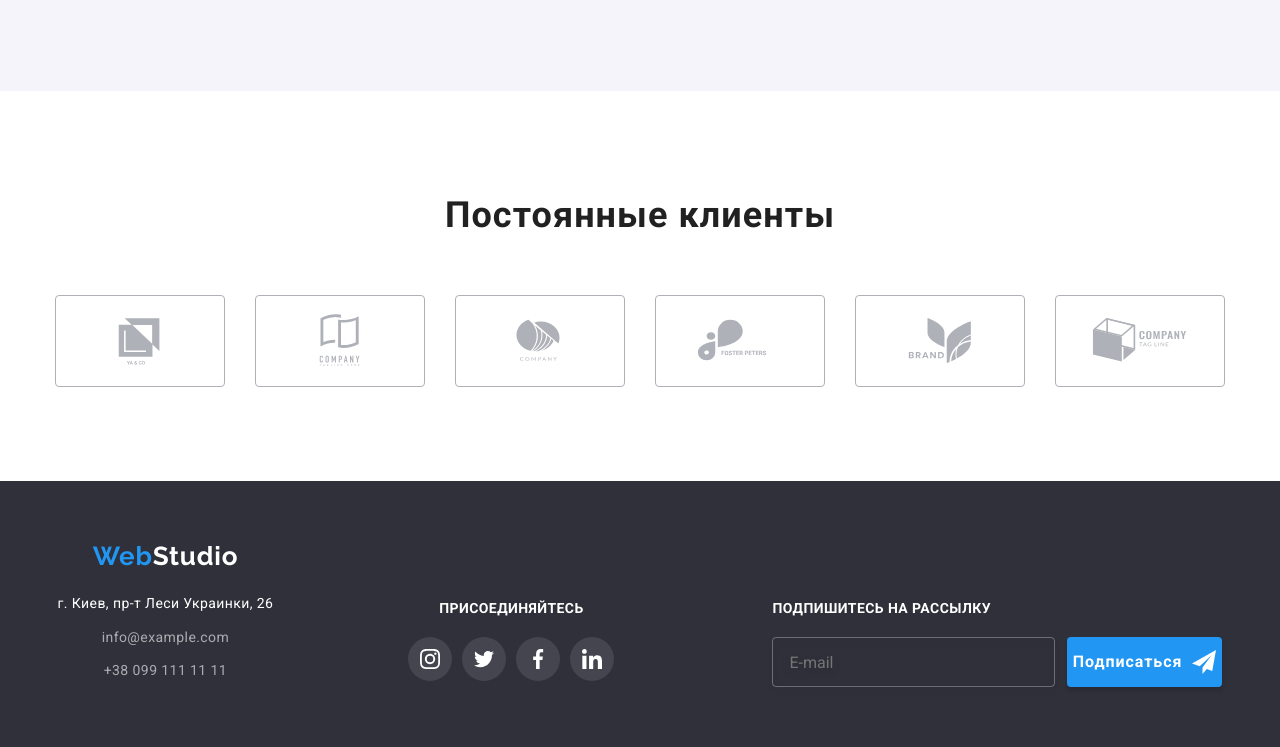
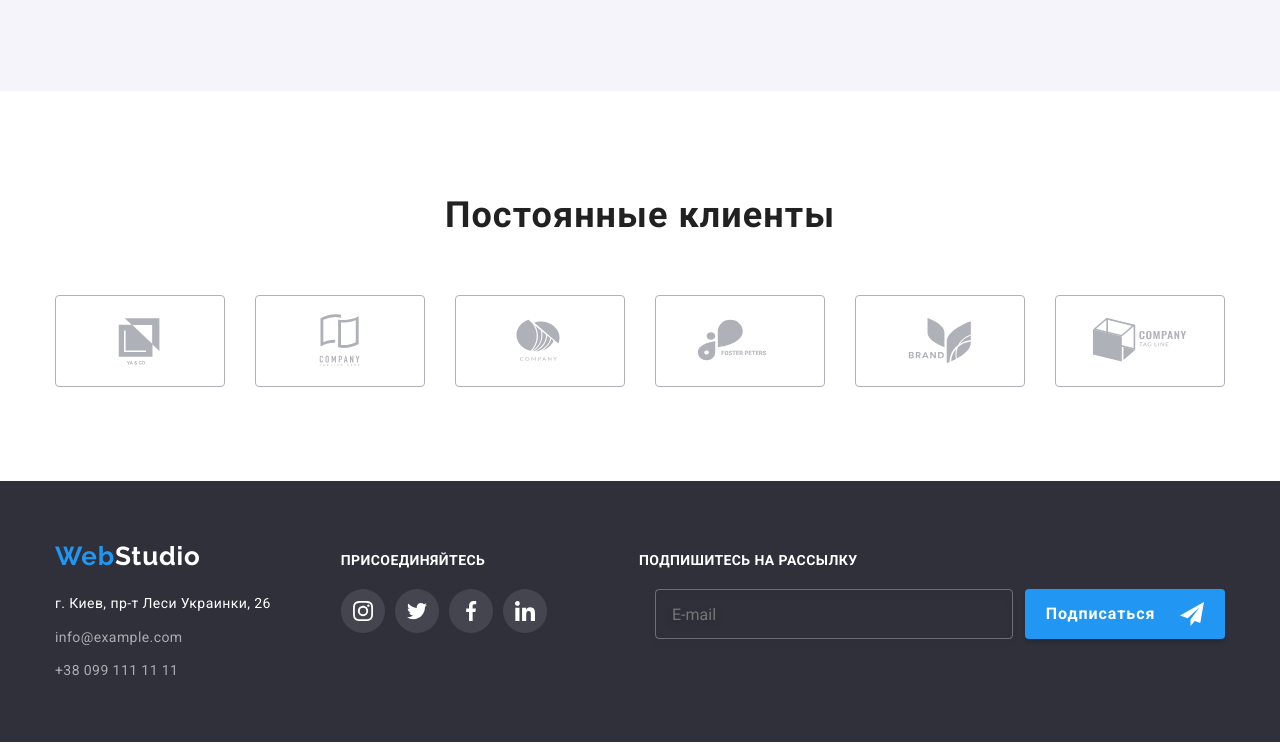
Before and after one commit to OlenaBoiko17/goit-markup-hw-08, a plain HTML site: page index.html in a window 1280 px wide. Shown: the part 1536-2283 px from the top of the page. Drawn offline with nearby package versions, Linux system fonts and the light colour scheme.

Commit message:
футер

```diff
--- a/sass/components/_logo.scss
+++ b/sass/components/_logo.scss
@@ -31,6 +31,9 @@
         display: flex;
         justify-content: center;
     }
+    @include desktop {
+        display: inline-flex;
+    }
 }
 
 .footer_logo {
--- a/sass/layout/_footer.scss
+++ b/sass/layout/_footer.scss
@@ -12,10 +12,9 @@
     letter-spacing: 0.03em;
     color: #FFFFFF;
     font-style: normal;
-    text-align: center;
     margin-top: 20px;
     margin-bottom: 9px;
-    @include mobile {
+    @media screen and (max-width:1199px) {
         text-align: center;
     }
 }
@@ -29,15 +28,16 @@
     letter-spacing: 0.03em;
     color: rgba(255, 255, 255, 0.6);
     font-style: normal;
-    text-align: center;
+
     margin-bottom: 9px;
     transition: color 250ms cubic-bezier(0.4, 0, 0.2, 1);
     &:hover, &:focus {
     color:  var(--accent-color);
 }
-    @include mobile {
+    @media screen and (max-width:1199px) {
     text-align: center;
 }
+
 }
 
 
@@ -49,42 +49,48 @@
     letter-spacing: 0.03em;
     color: rgba(255, 255, 255, 0.6);
     font-style: normal;
-    text-align: center;
+
     transition: color 250ms cubic-bezier(0.4, 0, 0.2, 1);
     &:hover, &:focus {
     color:  var(--accent-color);
 }
-    @include mobile {
+    @media screen and (max-width:1199px) {
     text-align: center;
 }
 }
 
 
 .footer__container {
-    // display: flex;
-    // align-items: baseline;
+    display: flex;
+
+    @media screen and (max-width:1199px) {
+        flex-wrap: wrap;
+        justify-content: center;
         gap: 60px;
-    // flex-direction: column;
-    // align-items: center;
-    @include tablet {
-       display: flex;
-       flex-wrap: wrap;
-      justify-content:space-around
+
+    }
+
+    @media screen and (min-width: 768px) and (max-width:1199px) {
+        column-gap: 165px;
 
     }
 
     @include desktop {
-        display: flex;
-        flex-wrap: nowrap;
+        align-items: baseline;
     }
+
 
 
 }
 
 .footer__footer-wrapper {
-    margin-top: 60px;
+
    @include desktop {
     margin-left: 70px;
+   }
+
+   @media screen and (max-width:1199px) {
+    text-align: center;
    }
 
 
@@ -97,13 +103,10 @@
     letter-spacing: 0.03em;
     text-transform: uppercase;
     color: #FFFFFF;
-    display: flex;
-    justify-content: center;
+
     margin-bottom: 20px;
 
-    @include mobile {
-        justify-content: center;
-    }
+
 
 }
 
@@ -140,12 +143,11 @@
 
 
 .footer__footer-wrap {
-    margin-top: 60px;
-    @include tablet {
-        width: 450px;
+    @include desktop {
+        margin-left: auto;
     }
-    @include desktop {
-        margin-left: 93px;
+    @media screen and (max-width:1199px) {
+        text-align: center;
     }
 }
 
@@ -154,20 +156,19 @@
     font-size: 14px;
     line-height: 1.14;
     letter-spacing: 0.03em;
-    text-align: center;
+
     text-transform: uppercase;
     color: #FFFFFF;
-    // display: flex;
-    // justify-content: flex-start;
+
     margin-bottom: 20px;
     @include desktop {
-        display: flex;
-        justify-content: flex-start;
+
     }
+
 }
 
 .footer-form {
-    // display: flex;
+
     @include desktop {
         display: flex;
     }
@@ -175,29 +176,54 @@
 
 .footer-form__input {
 
-    width: 100%;
+//     width: 100%;
+//     height: 50px;
+//     border: 1px solid rgba(255, 255, 255, 0.3);
+//     filter: drop-shadow(0px 4px 4px rgba(0, 0, 0, 0.15));
+//     border-radius: 4px;
+//     background-color:  transparent;
+//     padding-top: 15px;
+//     padding-left: 16px;
+//     padding-bottom: 15px;
+//     outline: none;
+//     transition: 250ms cubic-bezier(0.4, 0, 0.2, 1);
+//     color: #FFFFFF;
+//     &:hover, &:focus {
+//     border-color: var(--accent-color);
+// }
+//     @include tablet {
+
+//     }
+
+    width: calc(100vw - 30px);
+    @include mobile {
+        width: 450px;
+    }
+    @include desktop {
+        width: 358px;
+        margin-right: 12px;
+        margin-left: 16px;
+    }
+
     height: 50px;
+    color: #FFFFFF;
+    background-color: transparent;
     border: 1px solid rgba(255, 255, 255, 0.3);
     filter: drop-shadow(0px 4px 4px rgba(0, 0, 0, 0.15));
     border-radius: 4px;
-    background-color:  transparent;
+    outline: none;
     padding-top: 15px;
     padding-left: 16px;
     padding-bottom: 15px;
-    outline: none;
-    transition: 250ms cubic-bezier(0.4, 0, 0.2, 1);
-    color: #FFFFFF;
     &:hover, &:focus {
         border-color: var(--accent-color);
-}
-    @include tablet {
 
 }
 }
 
 .footer-btn {
-    margin: 0 auto ;
-    margin-top: 20px;
+    // margin: 0 auto ;
+    // margin-top: 20px;
 
     // margin-left: 12px;
     font-family: inherit;
@@ -213,6 +239,7 @@
     color: #FFFFFF;
     width: 200px;
     height: 50px;
+    gap: 10px;
     background: var(--accent-color);
     box-shadow: 0px 4px 4px rgba(0, 0, 0, 0.15);
     border-radius: 4px;
@@ -221,18 +248,17 @@
     background-color:  #188CE8;
     color: #FFFFFF;
 }
-    @include desktop {
-     margin-top: 0;
-     margin-left: 12px;
+@media screen and (max-width:1199px) {
+    margin-top: 20px;
+}
 
-    }
 
 }
 
 .footer-btn__icon {
     fill: #FFFFFF;
     @include desktop {
-        margin-left: 10px;
+        // margin-left: 10px;
     }
 
 }
--- a/sass/layout/_hero.scss
+++ b/sass/layout/_hero.scss
@@ -1,30 +1,53 @@
 .hero {
     background-color: rgba(47, 48, 58, 0.4);
-    padding-top: 200px;
-    padding-bottom: 200px;
+    // padding-top: 200px;
+    // padding-bottom: 200px;
+    padding: 118px 60px;
+
     background-image: linear-gradient(rgba(47, 48, 58, 0.4), rgba(47, 48, 58, 0.4)),
     url(../images/fon.jpg);
     background-repeat: no-repeat;
     background-position: center;
     background-size: cover;
-    max-width: 1600px;
+    // max-width: 1600px;
+    width: 480px;
+    height: 400px;
     margin: 0 auto;
+    @include tablet {
+        padding: 118px 204px;
+    }
+    @include desktop {
+        padding-top: 200px;
+        padding-bottom: 200px;
+    }
 }
 
+.hero_container {
 
+
+}
 
 .hero__title {
     font-family: 'Roboto', sans-serif;
     font-weight: 900;
-    font-size: 44px;
-    line-height: 1.36;
+    font-size: 26px;
+    line-height: 1.6;
     text-align: center;
     letter-spacing: 0.06em;
     text-transform: uppercase;
     color: #FFFFFF;
-    width: 696px;
+    width: 300px;
     margin-left: auto;
     margin-right: auto;
+    @include tablet {
+        width: 360px;
+    }
+    @include desktop {
+        width: 696px;
+        font-size: 44px;
+        line-height: 1.36;
+    }
+
 
 }
 
```
Also changed, not shown: index.html (+1 -1 lines), css/main.css, css/main.min.css, 2 other files. Lines whose indentation alone changed are shown as unchanged.
